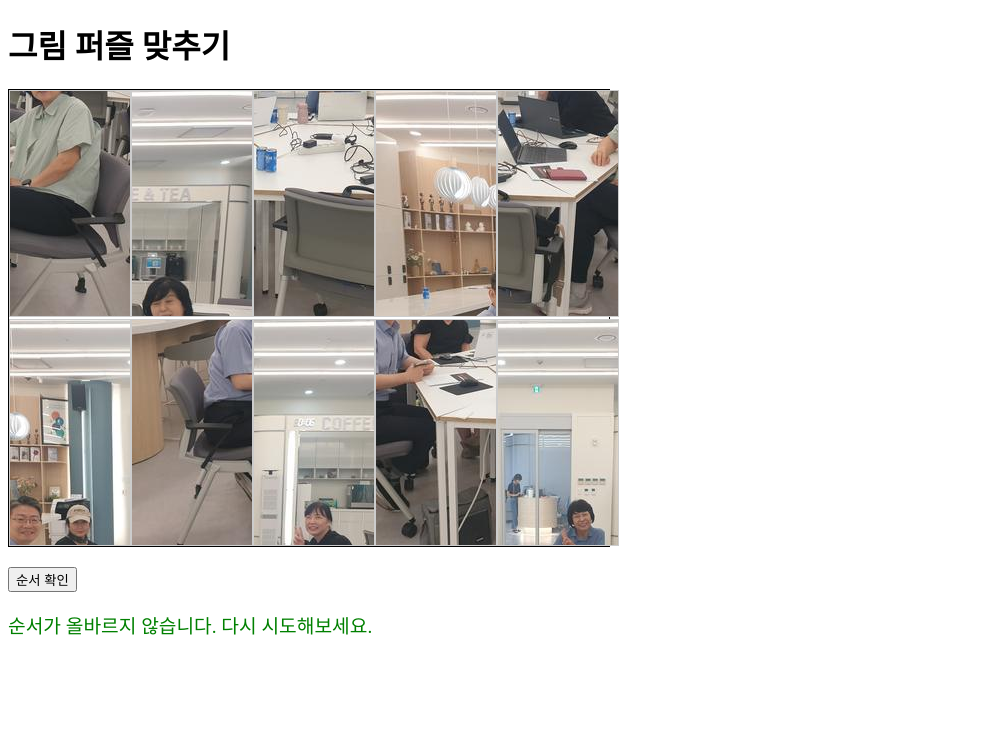
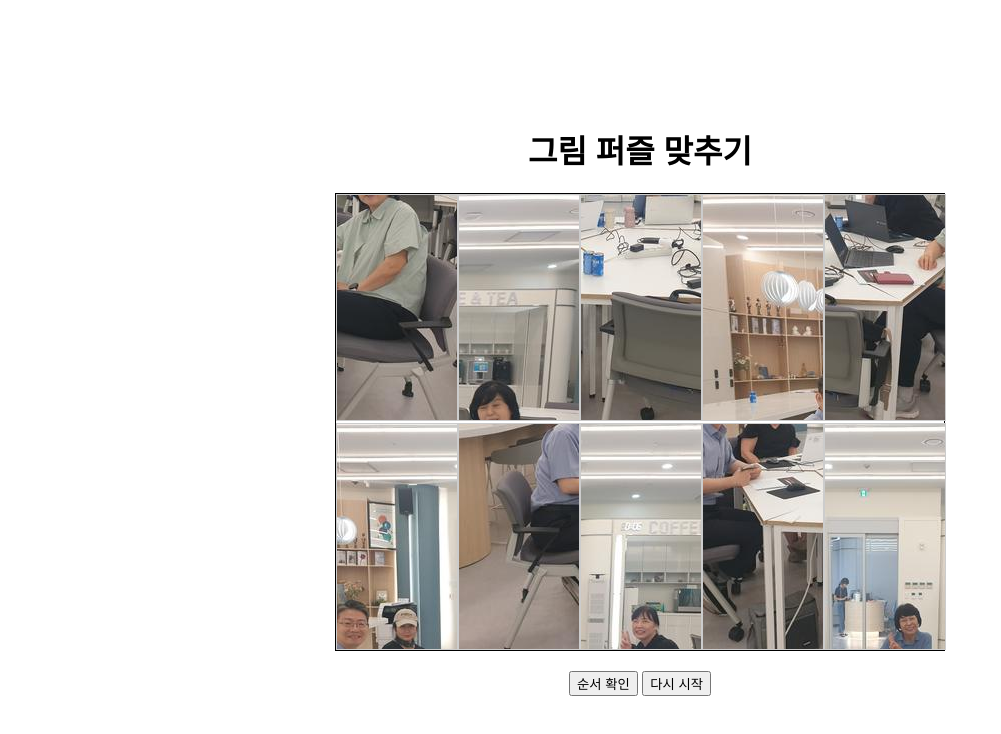
Before and after one commit to bona524/test01, a plain HTML site: page index.html in a window 1280 px wide. Both pictures are taken after a click on the button "순서 확인". Shown: the whole page, without its empty margins (0-1001 px from the left). Drawn offline with Linux system fonts and the light colour scheme.

Commit message:
Update index.html

```diff
--- a/index.html
+++ b/index.html
@@ -5,14 +5,21 @@
     <meta name="viewport" content="width=device-width, initial-scale=1.0">
     <title>그림 퍼즐 맞추기</title>
     <style>
+        body {
+            display: flex;
+            flex-direction: column;
+            align-items: center;
+            justify-content: center;
+            height: 100vh;
+            margin: 0;
+            font-family: Arial, sans-serif;
+        }
         #puzzle-container {
             display: grid;
             grid-template-columns: repeat(5, 120px);
             grid-template-rows: repeat(2, auto);
             gap: 2px;
-            width: 600px;
             border: 1px solid #000;
-            margin-bottom: 20px;
         }
         .puzzle-piece {
             width: 120px;
@@ -20,17 +27,29 @@
             border: 1px solid #ccc;
             cursor: pointer;
         }
-        #message {
-            font-size: 1.2em;
-            color: green;
+        #buttons {
+            margin-top: 20px;
+        }
+        .hidden {
+            display: none;
+        }
+        .message {
+            display: none;
+            font-size: 24px;
+            font-weight: bold;
+            text-align: center;
+            margin-top: 20px;
         }
     </style>
 </head>
 <body>
     <h1>그림 퍼즐 맞추기</h1>
     <div id="puzzle-container"></div>
+    <div id="buttons">
         <button onclick="checkOrder()">순서 확인</button>
-    <p id="message"></p>
+        <button onclick="resetGame()">다시 시작</button>
+    </div>
+    <div id="message" class="message">짝짝짝, 챗GPT 강사님, 회원 여러분, 6주간 수고하셨습니다.</div>
 
     <script>
         const pieceUrls = [
@@ -46,10 +65,17 @@
             'resized_piece_10.jpg'
         ];
 
-        // Shuffle pieces
-        const shuffledUrls = pieceUrls.sort(() => Math.random() - 0.5);
+        let shuffledUrls = [];
+        const puzzleContainer = document.getElementById('puzzle-container');
+        const messageDiv = document.getElementById('message');
 
-        const puzzleContainer = document.getElementById('puzzle-container');
+        function shuffle(array) {
+            return array.sort(() => Math.random() - 0.5);
+        }
+
+        function initializePuzzle() {
+            shuffledUrls = shuffle([...pieceUrls]);
+            puzzleContainer.innerHTML = '';
             shuffledUrls.forEach((url, index) => {
                 const img = document.createElement('img');
                 img.src = url;
@@ -61,6 +87,10 @@
                 img.ondrop = drop;
                 puzzleContainer.appendChild(img);
             });
+            messageDiv.style.display = 'none';
+            puzzleContainer.style.display = 'grid';
+            document.getElementById('buttons').style.display = 'block';
+        }
 
         function dragStart(event) {
             event.dataTransfer.setData('text/plain', event.target.id);
@@ -104,11 +134,18 @@
                 }
             });
             if (correctOrder) {
-                document.getElementById('message').textContent = '짝짝짝, 챗GPT 강사님, 회원님, 6주간 수고하셨습니다.';
+                messageDiv.style.display = 'block';
+                puzzleContainer.style.display = 'none';
             } else {
-                document.getElementById('message').textContent = '순서가 올바르지 않습니다. 다시 시도해보세요.';
+                alert('순서가 올바르지 않습니다. 다시 시도해보세요.');
             }
         }
+
+        function resetGame() {
+            initializePuzzle();
+        }
+
+        initializePuzzle();
     </script>
 </body>
 </html>
```
Lines whose indentation alone changed are shown as unchanged.
